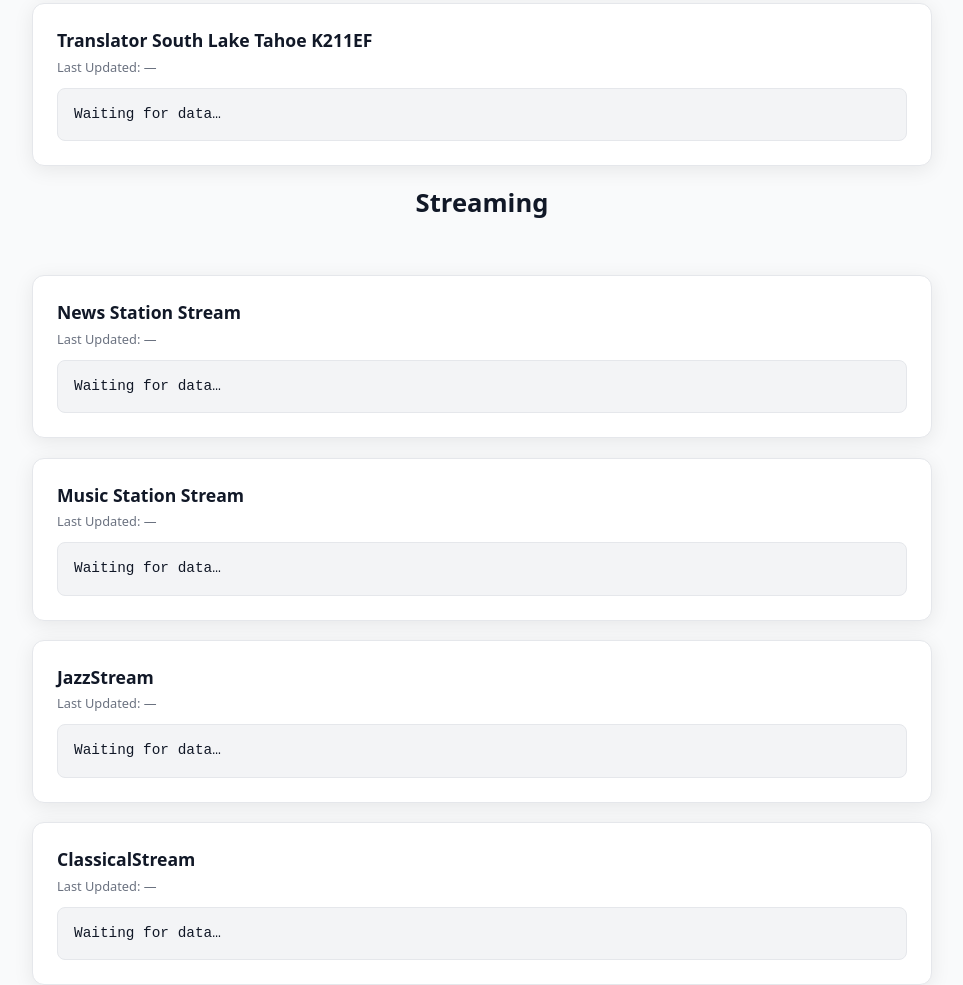
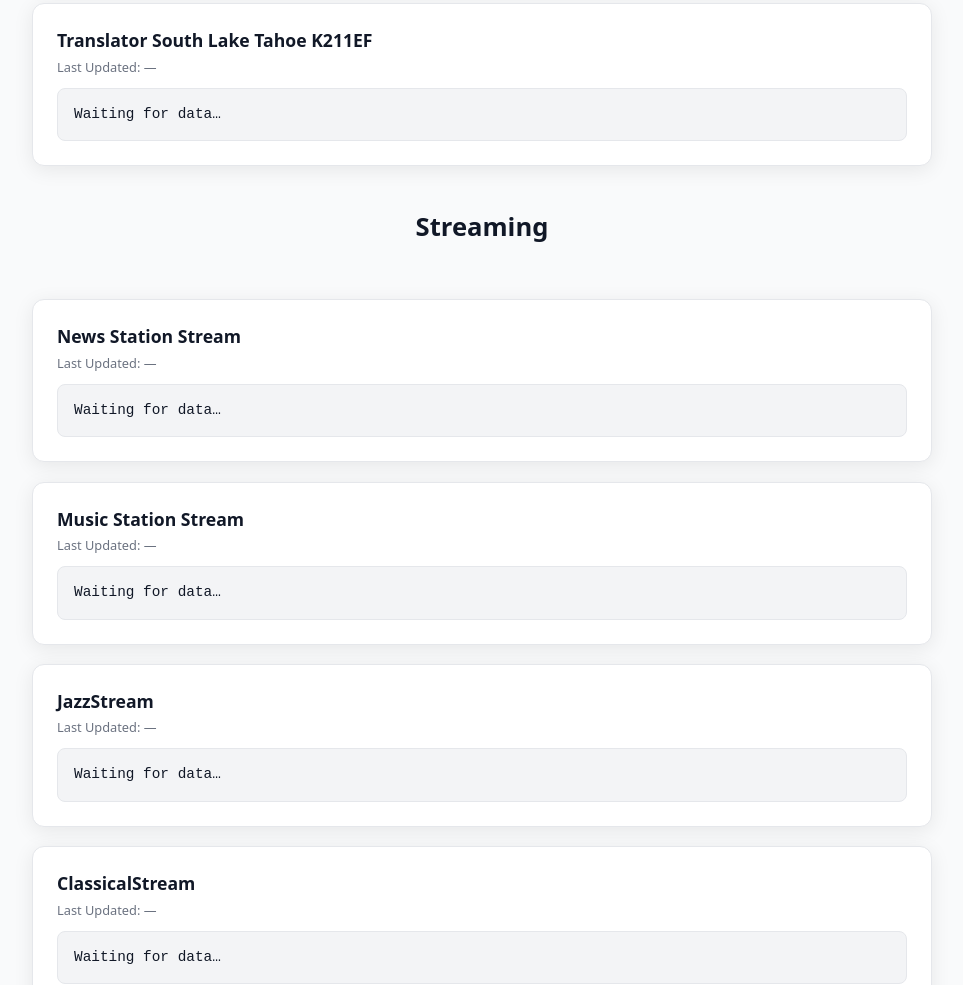
Before and after one commit to stephenstarbuck/pathfinder-rest-api, a website: page index.html in a window 1280 px wide. Shown: the part 1672-2657 px from the top of the page, without its empty margins (158-1121 px from the left). Drawn offline with Linux system fonts and the light colour scheme.

Commit message:
Add margin-top to top-bar div

```diff
--- a/index.html
+++ b/index.html
@@ -165,7 +165,7 @@
         <pre id="output-9">Waiting for data…</pre>
       </div>
 
-    <div class="top-bar">
+    <div class="top-bar" style="margin-top: 1.5rem">
       <div>
         <h1>Streaming</h1>
       </div>
```
